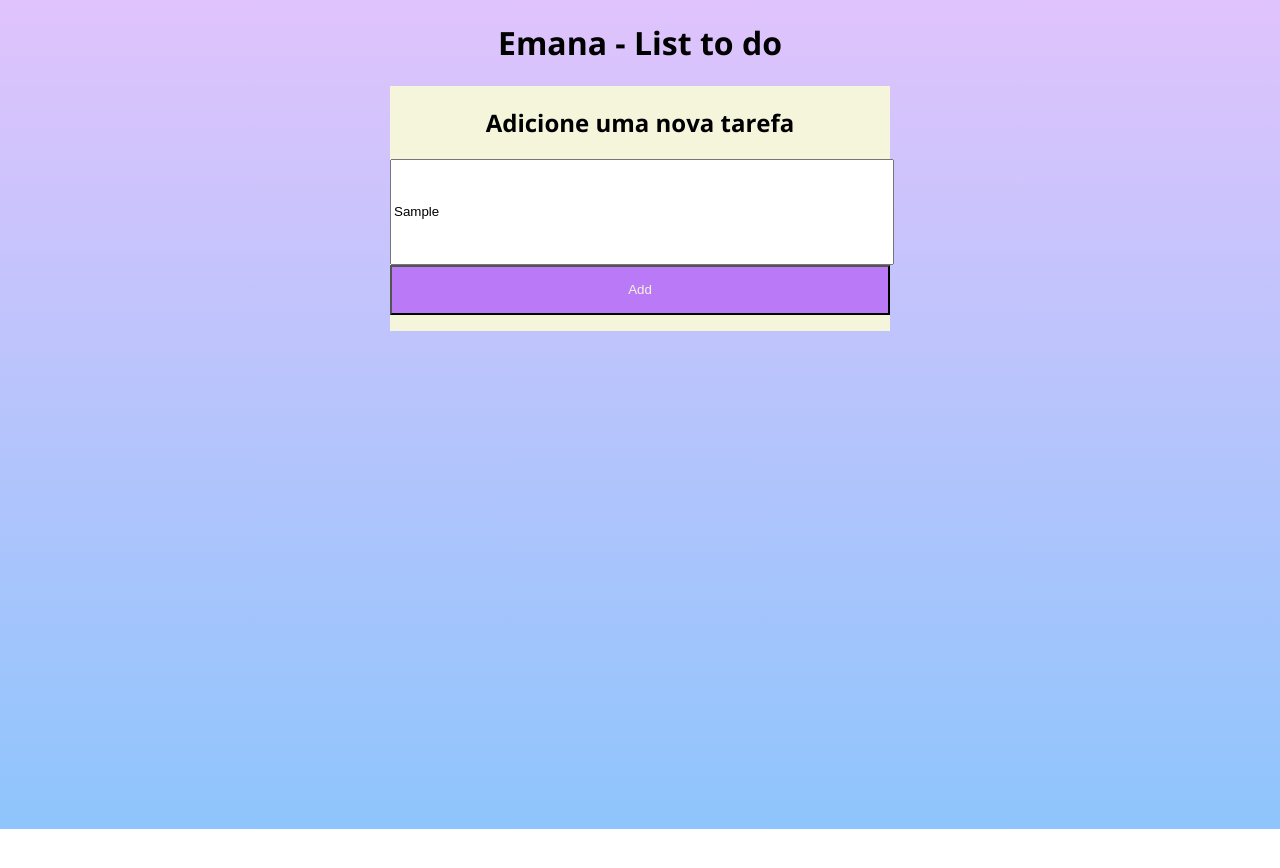
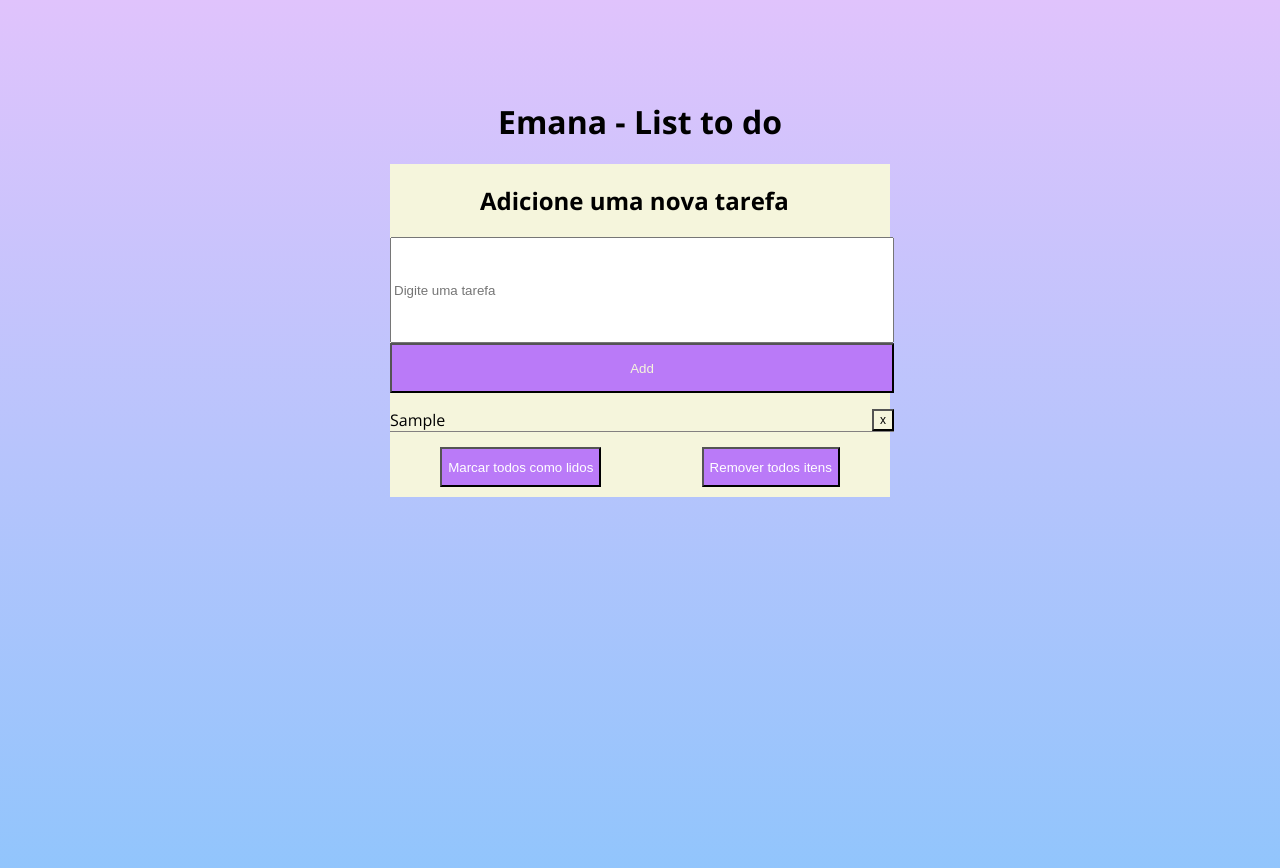
Before and after one commit to emamaia/Projeto-II, a plain HTML site: page index.html in a window 1280 px wide. Both pictures are taken after typing "Sample" into the empty fields and a click on the button "Add". Before the commit the page ends 829 px from the top, so only its background shows below. Drawn offline with nearby package versions, Linux system fonts and the light colour scheme.

Commit message:
Atualizei JS

```diff
--- a/css/style.css
+++ b/css/style.css
@@ -7,21 +7,30 @@ body {
 
 h1 {
     text-align: center;
+    margin-top:100px;
 }
 
-.container__lista {
+h2{
+    margin-left: 90px;
+}
+
+.container__geral {
     background-color: beige;
     width: 500px;
     display: flex;
     margin: 0 auto;
 }
 
-.lista {
-    width: 100%;
-    text-align: center;
+.container__lista {
+    display: block;
 }
 
-#input__tarefa {
+.formulario {
+    width: 100%;
+
+}
+
+#input__usuario {
     width: 496px;
     height: 100px;;
 }
@@ -32,3 +41,51 @@ h1 {
     background-color: #ba7af8;
     color: beige;
 }
+
+.tarefas{
+    padding: 0px;
+}
+
+.linha{
+    margin-top: 15px;
+    box-shadow: 0px 1px rgb(131, 128, 128);
+    list-style: none;
+    display: flex;
+    justify-content: space-between;
+}
+
+.erro {
+    color: #ff0000;
+    border-color: #ff0000;
+    font-size: 12px;
+}
+
+.check__tarefa {
+    text-decoration: line-through;
+    color: rgb(179, 157, 157);
+}
+
+.botao__x {
+    font-size: 12px;
+    color: black;
+    background-color: beige;
+    margin-right: 0;
+}
+
+#botoes{
+    width: 500px;
+    display: flex;
+    justify-content: space-around;
+    background-color: beige;
+}
+
+.botao__feitos, .botao__remover{
+    background-color: #ba7af8;
+    color: #ffffff;
+    height: 40px;
+    margin-bottom: 10px;
+}
+
+.remove__lista {
+    display: none;
+}
--- a/index.html
+++ b/index.html
@@ -13,22 +13,26 @@
        Emana - List to do
     </h1>
 
-    <section class='container__lista' id='container-lista'>
+    <section class='container__geral' id='container__geral'>
 
-       <div class="lista" id='lista'>
+       <div class="container__lista" id='container__lista'>
             <h2 id='adicione__tarefa'>
                Adicione uma nova tarefa
             </h2>
 
-            <input id=input__tarefa type="text">
+            <form class='formulario' id='formulario'>
+                    <input id='input__usuario' type="text" placeholder="Digite uma tarefa">
 
-            <button id=input__botao>Add</button>
+                    <button id='input__botao'>Add</button>
+                    <p id='msg__erro'></p>
+            </form>
 
-            <ul id='tarefas' class= lista__tarefas>
+            <ul id='lista__tarefas' class= 'tarefas' >
 
             </ul>
+
+            <div id='botoes'></div>
         </div>
-
     </section>
 
     <script src='./js/script.js'></script>
--- a/js/script.js
+++ b/js/script.js
@@ -0,0 +1,67 @@
+const containerLista = document.getElementById('container__lista')
+const formulario = document.getElementById('formulario')
+const listaTarefas = document.getElementById('lista__tarefas')
+const erro = document.getElementById('msg__erro')
+const botoes = document.getElementById('botoes')
+const botaoRemover = document.createElement('button')
+const botaoFeitos = document.createElement('button')
+botoes.appendChild(botaoFeitos)
+botoes.appendChild(botaoRemover)
+
+botaoFeitos.classList.add('botao__feitos')
+botaoRemover.classList.add('botao__remover')
+
+botaoFeitos.textContent= 'Marcar todos como lidos'
+botaoRemover.textContent= 'Remover todos itens'
+
+formulario.addEventListener('submit', function(evento){
+    evento.preventDefault()
+
+    const inputUsuario= document.getElementById('input__usuario')
+    const itemLista = inputUsuario.value
+
+    if(itemLista.trim()===''){
+        erro.classList.add('erro')
+        erro.textContent= 'Digite uma tarefa, irmã'
+    } else {
+        erro.classList.remove('erro')
+        erro.textContent=''
+        const lista = document.createElement('li')
+        listaTarefas.appendChild(lista)
+        lista.classList.add('linha')
+        lista.textContent= itemLista
+        const botaoX = document.createElement('button')
+        lista.appendChild(botaoX)
+        botaoX.textContent= 'x'
+        botaoX.classList.add('botao__x')
+        botaoX.addEventListener('click', function(){
+        listaTarefas.removeChild(lista)
+        })
+
+        lista.addEventListener('click', function(){
+            if(lista.classList.contains('check__tarefa')){
+                lista.classList.remove('check__tarefa')
+            } else{
+                lista.classList.add('check__tarefa')
+            }
+        })
+        botaoFeitos.addEventListener('click', function(){
+            if(listaTarefas.classList.contains('check__tarefa')){
+                listaTarefas.classList.remove("check__tarefa")
+                botaoFeitos.textContent= 'Marcar todos como lidos'
+            }else{
+                listaTarefas.classList.add("check__tarefa")
+                botaoFeitos.textContent="Desfazer"
+            }
+        })
+
+        botaoRemover.addEventListener('click', function(){
+           lista.remove()
+
+        })
+
+    }
+
+    formulario.reset()
+
+})
```
